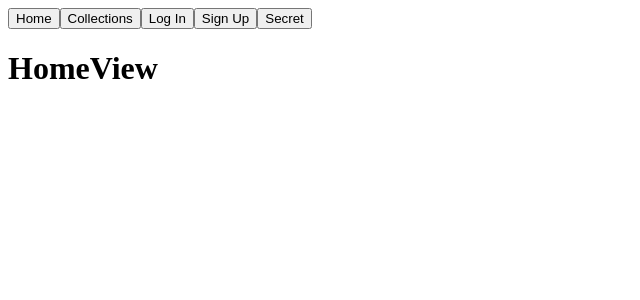
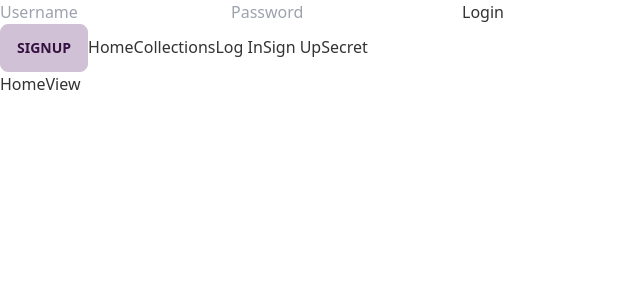
Before and after one commit to SquirtlePoke/giftly, a React app: page / in a window 1280 px wide. Shown: the top 300 px of the page, without its empty margins (0-640 px from the left). Built offline with nearby package versions, Linux system fonts and the light colour scheme.

Commit message:
Setup tailwindcss (#7)
* Created auth process

* Auth process

```diff
--- /dev/null
+++ b/postcss.config.js
@@ -0,0 +1,6 @@
+module.exports = {
+  plugins: {
+    tailwindcss: {},
+    autoprefixer: {},
+  },
+}
--- a/src/client/components/App.js
+++ b/src/client/components/App.js
@@ -1,6 +1,11 @@
+import "../styles.css"
 import React from "react";
 import { BrowserRouter, Routes, Route, Navigate } from "react-router-dom";
+import { useSelector } from "react-redux";
 
+
+import Auth from "../containers/Auth"
+import Dashboard from "../containers/Dashboard"
 import NavBar from "../components/NavBar.js";
 import HomeView from "../containers/HomeView.js";
 import CollectionsView from "../containers/CollectionsView.js";
@@ -13,14 +18,16 @@ const Placeholder = () => {
 }
 
 const App = () => {
+  const { isAuthenticated } = useSelector((state) => state.auth)
+
   return (
     <>
       <BrowserRouter>
-
+        { isAuthenticated ? <Dashboard/> : <Auth/> }
         {/* Static content that persists across routes */}
         <NavBar />
+        <div></div>
         {/* End of static content */}
-
         {/* Dynamic content based on route */}
         <Routes>
           <Route path="/" element={<HomeView />} />
--- /dev/null
+++ b/src/client/components/Login.js
@@ -0,0 +1,41 @@
+import React, { useRef } from "react";
+import { useDispatch } from "react-redux";
+import { updateAuthenticated } from "../reducers/authReducer";
+
+const Login = () => {
+  const dispatch = useDispatch();
+
+  const emailRef = useRef('')
+  const passRef = useRef('')
+
+  const verifyUser = (e) => {
+    e.preventDefault();
+    fetch('/login', {
+      method: "POST",
+      headers: { 'Content-Type': 'Application/JSON' },
+      body: JSON.stringify({
+        username: emailRef.current.value,
+        password: passRef.current.value
+      })
+    })
+    .then(res => res.json())
+    .then(data => {
+      if (data.username) {
+        console.log(data.username);
+        dispatch(updateAuthenticated(true))
+      }
+    })
+  }
+
+  return (
+    <div>
+      <form onSubmit={(e) => verifyUser(e)}>
+        <input ref={emailRef} type="text" placeholder="Username"></input>
+        <input ref={passRef} type="text" placeholder="Password"></input>
+        <button>Login</button>
+      </form>
+    </div>
+  )
+}
+
+export default Login;
--- /dev/null
+++ b/src/client/components/Signup.js
@@ -0,0 +1,47 @@
+import React, { useRef } from "react";
+import { useDispatch } from "react-redux";
+import { updateAuthenticated } from "../reducers/authReducer";
+
+const Login = () => {
+  const dispatch = useDispatch();
+
+  const emailRef = useRef('')
+  const passRef = useRef('')
+  const firstNameRef = useRef('')
+  const lastNameRef = useRef('')
+
+  const createUser = (e) => {
+    e.preventDefault();
+    fetch('/signup', {
+      method: "POST",
+      headers: { 'Content-Type': 'Application/JSON' },
+      body: JSON.stringify({
+        username: emailRef.current.value,
+        password: passRef.current.value,
+        firstName: firstNameRef.current.value,
+        lastName: lastNameRef.current.value
+      })
+    })
+    .then(res => res.json())
+    .then(data => {
+      if (data.username) {
+        console.log(data.username);
+        dispatch(updateAuthenticated(true))
+      }
+    })
+  }
+
+  return (
+    <div>
+      <form onSubmit={(e) => createUser(e)}>
+        <input ref={emailRef} type="text" placeholder="E-mail"></input>
+        <input ref={passRef} type="text" placeholder="Password"></input>
+        <input ref={firstNameRef} type="text" placeholder="First Name"></input>
+        <input ref={lastNameRef} type="text" placeholder="Last Name"></input>
+        <button className="btn">Login</button>
+      </form>
+    </div>
+  )
+}
+
+export default Login;
--- /dev/null
+++ b/src/client/containers/Auth.js
@@ -0,0 +1,22 @@
+import React, { useRef, useState } from "react";
+import Login from "../components/Login"
+import Signup from "../components/Signup"
+import { useDispatch } from "react-redux";
+import { updateAuthenticated } from "../reducers/authReducer";
+
+const Auth = () => {
+  const [login, setLogin] = useState(true);
+
+  return (
+    <>
+      { login ? <Login/> : <Signup/>}
+      <button className="btn btn-primary" onClick={() => {
+        (login) ? setLogin(false) : setLogin(true);
+        }}>
+        {login ? "Signup" : "Login"}
+      </button>
+    </>
+  )
+}
+
+export default Auth;
--- /dev/null
+++ b/src/client/containers/Dashboard.js
@@ -0,0 +1,9 @@
+import React from "react";
+
+const Dashboard = () => {
+  return (
+    <div>Welcome</div>
+  )
+}
+
+export default Dashboard;
--- a/src/client/store.js
+++ b/src/client/store.js
@@ -1,12 +1,10 @@
 import { configureStore } from "@reduxjs/toolkit";
 import authReducer from "./reducers/authReducer";
 import collectionsReducer from "./reducers/collectionsReducer.js";
-import counterReducer from "./reducers/counterReducer.js";
 
 const store = configureStore({
   reducer: {
     auth: authReducer,
-    counter: counterReducer,
     collections: collectionsReducer,
   },
  });
--- a/src/server/routers/userRouter.js
+++ b/src/server/routers/userRouter.js
@@ -20,7 +20,7 @@ router.post(
 
 router.post(
   "/login",
-  userController.validateUsername,
+  // userController.validateUsername,
   userController.validatePassword,
   cookieController.setCookie,
   (req, res) => {
--- a/tailwind.config.js
+++ b/tailwind.config.js
@@ -1,8 +1,25 @@
 /** @type {import('tailwindcss').Config} */
 module.exports = {
-  content: ["./src/**/*.{js,jsx,ts,tsx}"],
+  content: ["./src/**/*.{html,js}"],
   theme: {
     extend: {},
   },
-  plugins: [],
-};
+  plugins: [require("daisyui")],
+  daisyui: {
+    themes: [
+      {
+        pastel: {
+          "primary": "#D1C1D7",
+          "secondary": "#F6CBD1",
+          "accent": "#B4E9D6",
+          "neutral": "#70ACC7",
+          "base-100": "#FFFFFF",
+          "info": "#3ABFF8",
+          "success": "#36D399",
+          "warning": "#FBBD23",
+          "error": "#F87272",
+        },
+      },
+    ],
+  },
+}
--- a/webpack.config.js
+++ b/webpack.config.js
@@ -22,7 +22,7 @@ module.exports = {
       {
         test: /\.s?css/,
         exclude: /node_modules/,
-        use: ["style-loader", "css-loader", "sass-loader"],
+        use: ["style-loader", "css-loader", "sass-loader", "postcss-loader"],
       },
     ],
   },
```
Also changed, not shown: package.json (+6 -1 lines), 4 other files (tests, documents, lock files or other folders).
